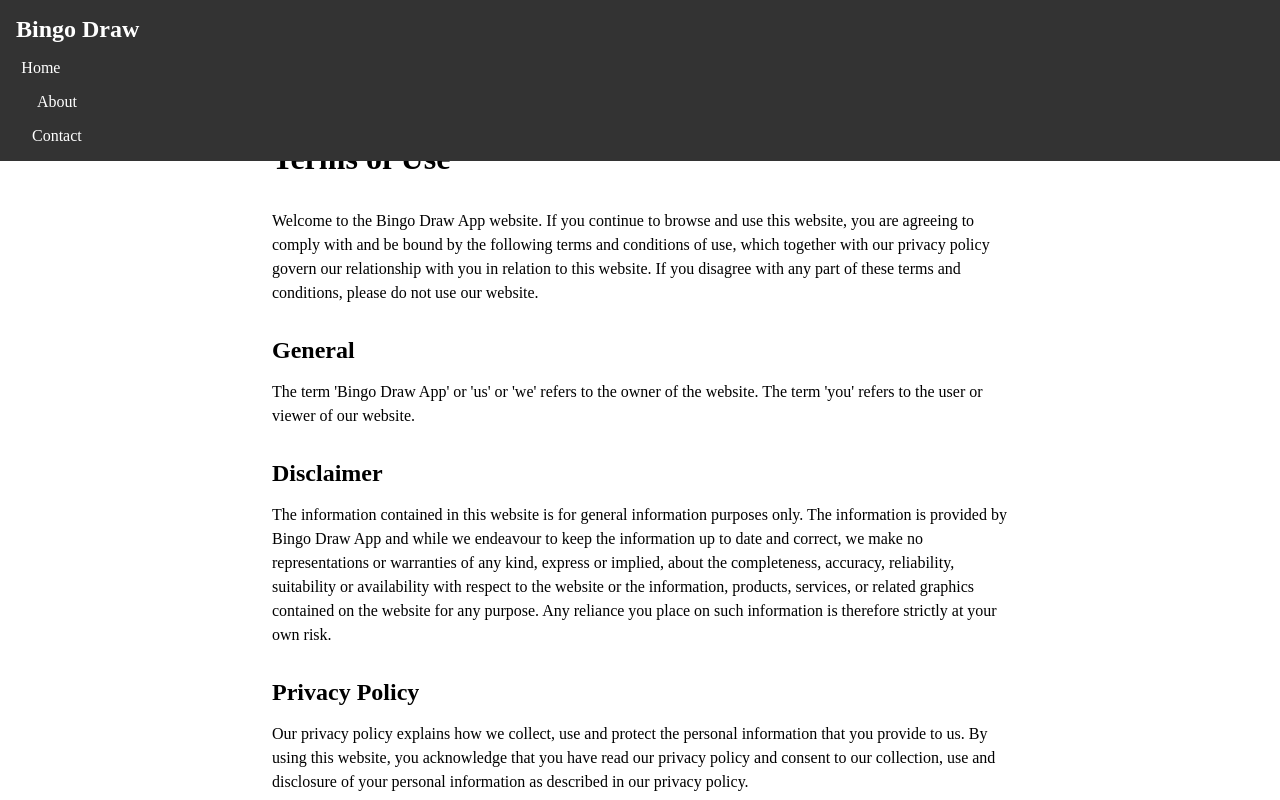
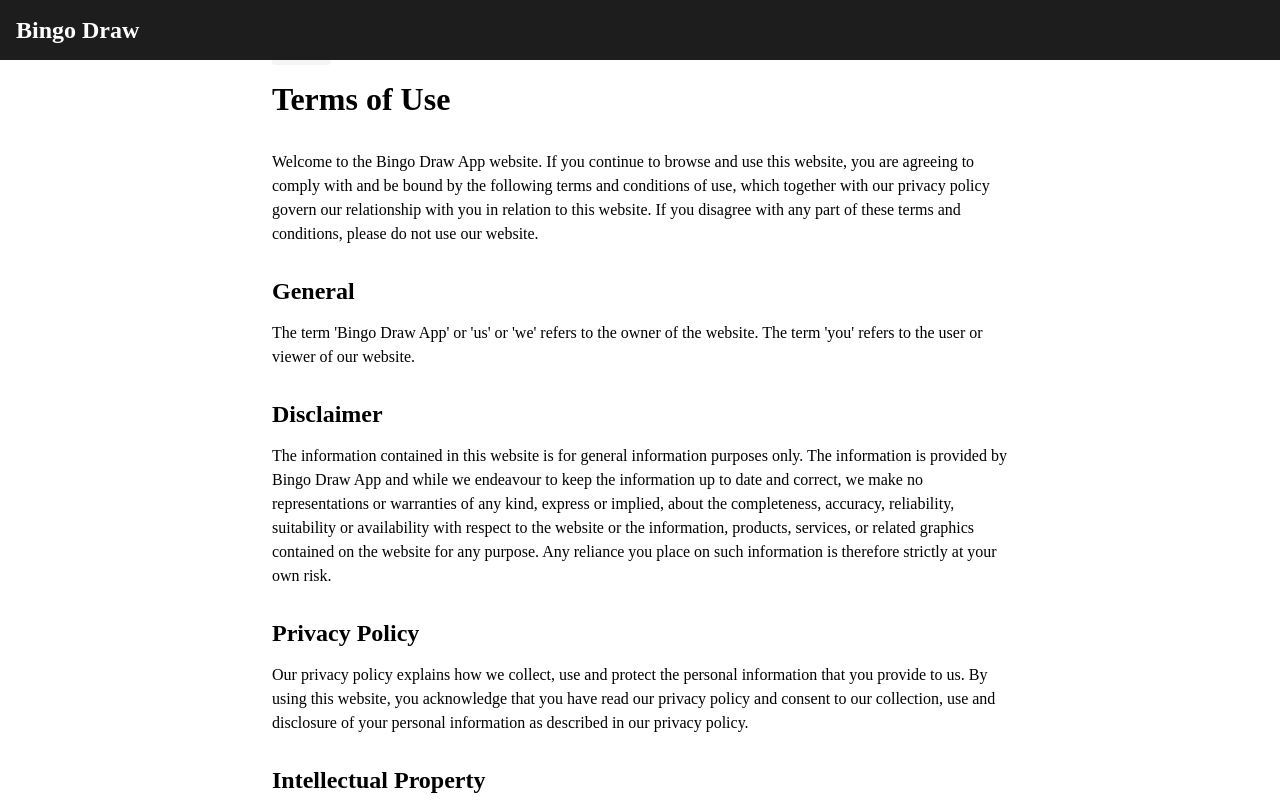
Before and after one commit to minikali/bingo, a Next.js app: page /terms-of-use in a window 1280 px wide. Built offline with nearby package versions, Linux system fonts and the light colour scheme.

Commit message:
feat: Header

```diff
--- a/src/components/Header.tsx
+++ b/src/components/Header.tsx
@@ -1,24 +1,31 @@
+import { useState } from "react";
 import Link from "next/link";
-import { useState } from "react";
 import styles from "@/styles/Header.module.css";
+// import classNames from "classnames";
 
 const Header = () => {
-  const [menuOpen, setMenuOpen] = useState(false);
+  // const [isOpen, setIsOpen] = useState(false);
 
-  const handleMenuToggle = () => {
-    setMenuOpen(!menuOpen);
-  };
+  // const handleMenuToggle = () => {
+  //   setIsOpen(!isOpen);
+  // };
 
   return (
     <header className={styles.header}>
       <div className={styles.logo}>
         <Link href="/">Bingo Draw</Link>
       </div>
-      <nav
-        className={
-          menuOpen ? `${styles.navigation} ${styles.open}` : styles.navigation
-        }
+
+      {/* <div
+        className={classNames(styles.burger, { [styles.open]: isOpen })}
+        onClick={handleMenuToggle}
       >
+        <span></span>
+        <span></span>
+        <span></span>
+      </div>
+
+      <nav className={classNames(styles.navigation, { [styles.open]: isOpen })}>
         <ul>
           <li>
             <Link href="/">Home</Link>
@@ -30,18 +37,7 @@ const Header = () => {
             <Link href="/contact">Contact</Link>
           </li>
         </ul>
-      </nav>
-      <div className={styles.burger} onClick={handleMenuToggle}>
-        <div
-          className={menuOpen ? `${styles.line} ${styles.line1}` : styles.line}
-        ></div>
-        <div
-          className={menuOpen ? `${styles.line} ${styles.line2}` : styles.line}
-        ></div>
-        <div
-          className={menuOpen ? `${styles.line} ${styles.line3}` : styles.line}
-        ></div>
-      </div>
+      </nav> */}
     </header>
   );
 };
--- a/src/styles/Header.module.css
+++ b/src/styles/Header.module.css
@@ -1,114 +1,115 @@
+/* Header.module.css */
 .header {
-  background-color: #333;
-  color: #fff;
   display: flex;
   justify-content: space-between;
   align-items: center;
-  padding: 1rem;
-  position: relative;
+  padding: 0 1rem;
+  background-color: #1d1d1d;
+  height: 60px;
+  position: fixed;
+  top: 0;
+  left: 0;
+  right: 0;
+  z-index: 1000;
 }
 
 .logo a {
-  color: #fff;
+  color: #ffffff;
   font-size: 1.5rem;
   font-weight: bold;
   text-decoration: none;
 }
 
-.logo a:hover {
-  text-decoration: underline;
+.burger {
+  display: none;
+  flex-direction: column;
+  justify-content: space-around;
+  width: 24px;
+  height: 24px;
+  cursor: pointer;
+}
+
+.burger span {
+  display: block;
+  width: 100%;
+  height: 3px;
+  background-color: #ffffff;
+  transition: all 0.3s;
 }
 
 .navigation {
-  position: absolute;
-  top: 100%;
-  left: 0;
-  width: 100%;
-  background-color: #333;
-  color: #fff;
-  display: none;
-  z-index: 1;
-  text-align: center;
+  display: flex;
 }
 
 .navigation.open {
-  display: block;
+  display: flex;
+  flex-direction: column;
+  position: fixed;
+  top: 60px;
+  left: 0;
+  right: 0;
+  background-color: #1d1d1d;
+  animation: slide-down 0.5s ease-in-out;
+}
+
+@keyframes slide-down {
+  0% {
+    transform: translateY(-100%);
+  }
+  100% {
+    transform: translateY(0%);
+  }
 }
 
 .navigation ul {
-  list-style: none;
+  display: flex;
+  list-style-type: none;
   margin: 0;
   padding: 0;
-  display: flex;
-  flex-direction: column;
-  align-items: center;
 }
 
 .navigation li {
-  margin-bottom: 1rem;
+  margin-right: 1rem;
+}
+
+.navigation li:last-child {
+  margin-right: 0;
 }
 
 .navigation a {
-  color: #fff;
+  color: #ffffff;
+  font-size: 1rem;
   text-decoration: none;
+  padding: 0.5rem 1rem;
 }
 
 .navigation a:hover {
-  text-decoration: underline;
+  background-color: rgba(255, 255, 255, 0.1);
 }
 
-.burger {
-  width: 30px;
-  height: 30px;
-  display: flex;
-  flex-direction: column;
-  justify-content: space-between;
-  align-items: center;
-  cursor: pointer;
-  position: relative;
+.burger.open span:nth-child(1) {
+  transform: translateY(6px) rotate(-45deg);
 }
 
-.line {
-  width: 100%;
-  height: 3px;
-  background-color: #fff;
-  transition: all 0.3s ease;
-}
-
-.line1 {
-  transform: rotate(45deg) translate(5px, 5px);
-  transform-origin: center;
-}
-
-.line2 {
+.burger.open span:nth-child(2) {
   opacity: 0;
 }
 
-.line3 {
-  transform: rotate(-45deg) translate(5px, -5px);
-  transform-origin: center;
+.burger.open span:nth-child(3) {
+  transform: translateY(-6px) rotate(45deg);
 }
 
-@media only screen and (min-width: 768px) {
-  .navigation ul {
+/* Responsive styles */
+@media (max-width: 768px) {
+  .burger {
     display: flex;
-    justify-content: flex-end;
-  }
-
-  .navigation li {
-    margin-left: 2rem;
-  }
-
-  .navigation li:first-child {
-    margin-left: 0;
   }
 
   .navigation {
-    display: flex;
-    align-items: center;
+    display: none;
   }
 
-  .burger {
-    display: none;
+  .navigation.open {
+    display: flex;
   }
 }
```
